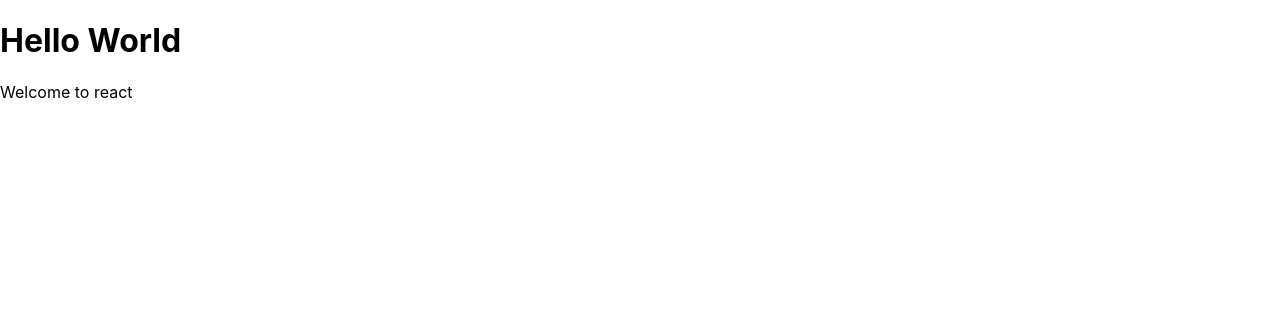
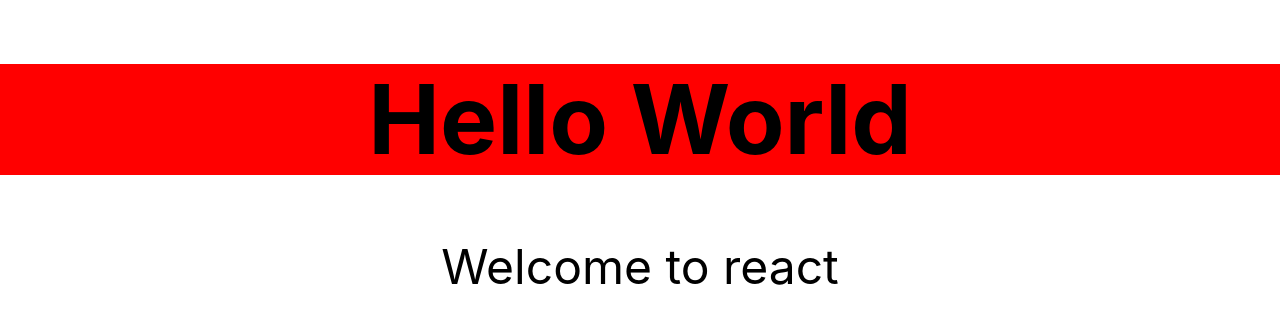
Before and after one commit to ReggieCodepro/robofriends, a React (Create React App) app: page / in a window 1280 px wide. Shown: the top 324 px of the page. Built offline with nearby package versions, Linux system fonts and the light colour scheme.

Commit message:
Added Tachyons

```diff
--- a/package.json
+++ b/package.json
@@ -8,7 +8,8 @@
     "@testing-library/user-event": "^7.2.1",
     "react": "^16.13.1",
     "react-dom": "^16.13.1",
-    "react-scripts": "3.4.3"
+    "react-scripts": "3.4.3",
+    "tachyons": "^4.12.0"
   },
   "scripts": {
     "start": "react-scripts start",
--- /dev/null
+++ b/src/Hello.css
@@ -0,0 +1,3 @@
+h1 {
+    background: red;
+}
--- a/src/Hello.js
+++ b/src/Hello.js
@@ -1,10 +1,10 @@
 import React, { Component } from 'react';
-
+import './Hello.css';
 
 class Hello extends Component {
     render() {
       return(
-    <div>
+    <div className='f1 tc'>
        <h1>Hello World</h1>
        <p>Welcome to react</p>
     </div>
--- a/src/index.js
+++ b/src/index.js
@@ -3,7 +3,7 @@ import ReactDOM from 'react-dom';
 import './index.css';
 import Hello from './Hello';
 import * as serviceWorker from './serviceWorker';
-
+import 'tachyons';
 ReactDOM.render(<Hello />, document.getElementById('root'));
 
 
```
Also changed, not shown: 1 other file (tests, documents, lock files or other folders).
